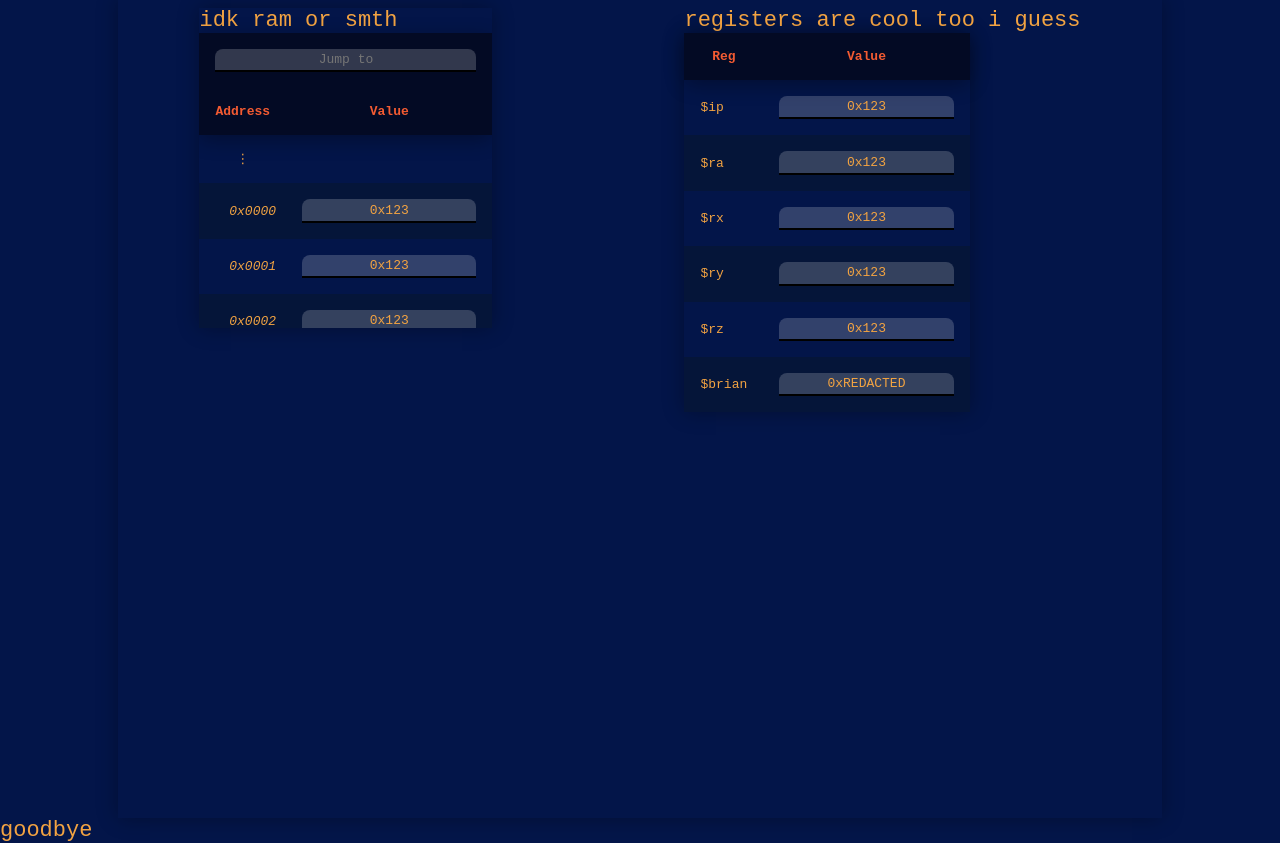
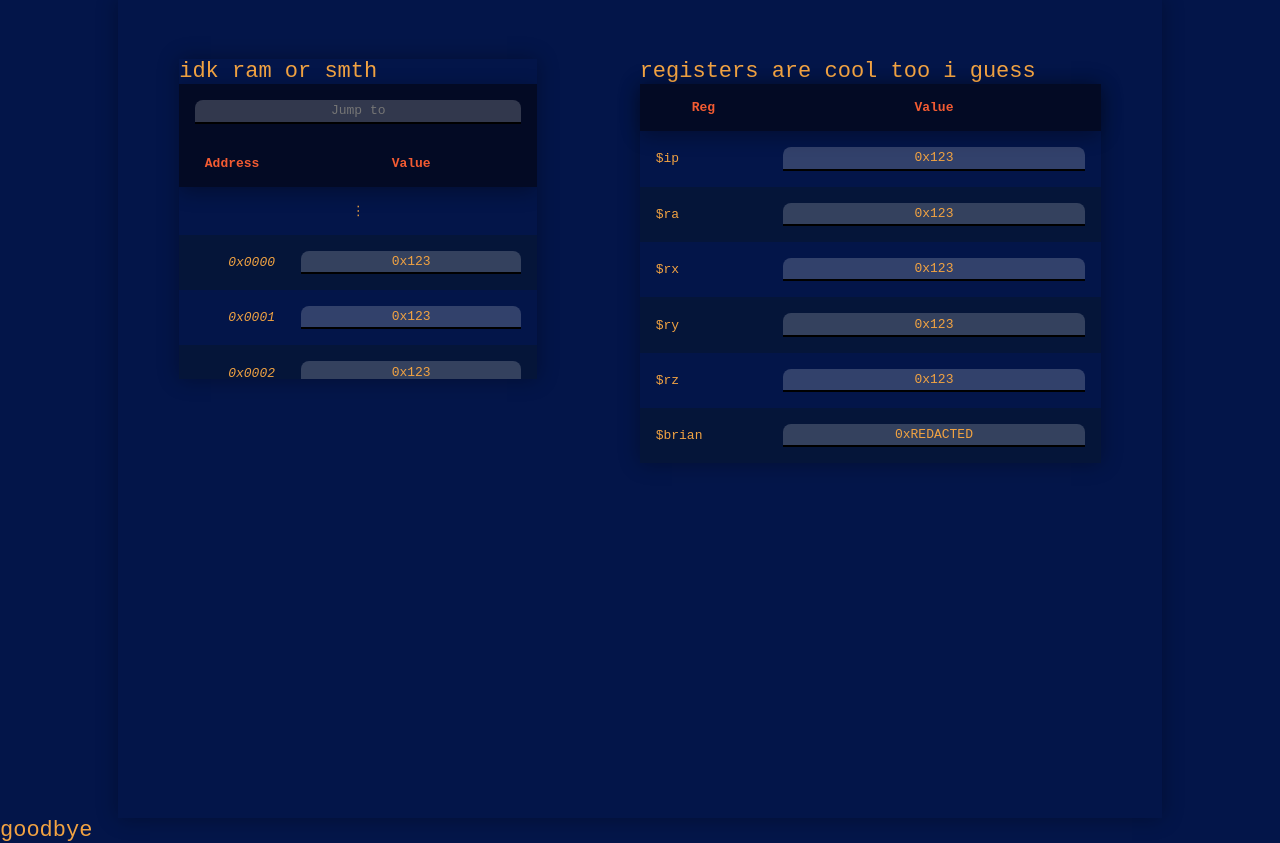
Before and after one commit to loovjo/human-cpu, a plain HTML site: page static/index.html in a window 1280 px wide. Shown: the part 104-947 px from the top of the page. Drawn offline with Linux system fonts and the light colour scheme; a script that the page names is missing.

Commit message:
fix some styling stuff

```diff
--- a/static/index.html
+++ b/static/index.html
@@ -35,7 +35,7 @@
                             </thead>
                             <tbody>
                                 <tr>
-                                    <td style="text-align:center">⋮</td>
+                                    <td style="text-align:center" colspan="2">⋮</td>
                                 </tr>
                                 <tr>
                                     <td class="addr"> 0x0000 </td>
@@ -58,7 +58,7 @@
                                     <td> <input class="memvalue" type="text" value="0x123"> </td>
                                 </tr>
                                 <tr>
-                                    <td style="text-align:center">⋮</td>
+                                    <td style="text-align:center" colspan="2">⋮</td>
                                 </tr>
                             </tbody>
                         </table>
--- a/static/style.css
+++ b/static/style.css
@@ -71,12 +71,14 @@ body {
 }
 
 #memory {
-    margin-right: 6rem;
+    margin: 5%;
+    flex-grow: 1;
     height: 20rem;
     overflow-y: scroll;
 }
 
 table {
+    width: 100%;
     border-collapse: collapse;
 }
 
@@ -121,5 +123,6 @@ input[type="text"] {
 
 
 #registers {
-    margin-left: 6rem;
+    margin: 5%;
+    flex-grow: 1;
 }
```
